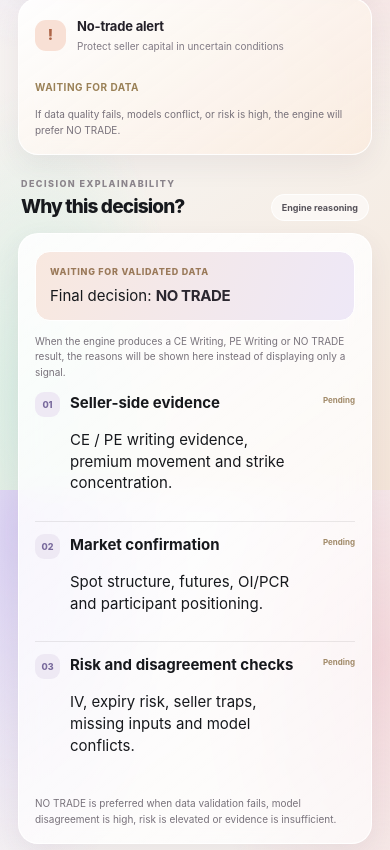
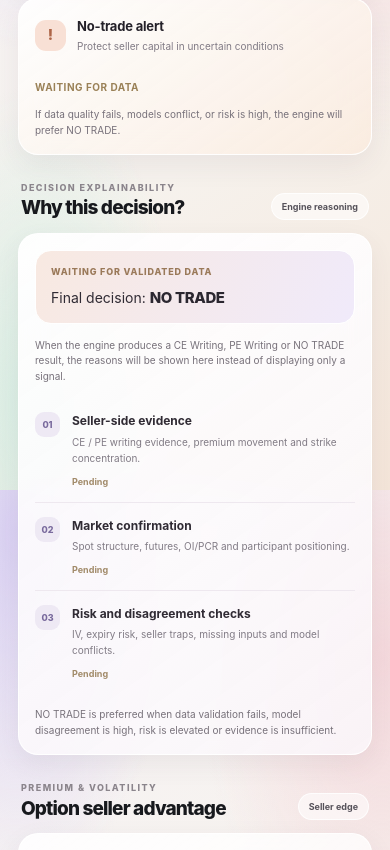
Before and after one commit to naveenm2020it-glitch/Option-Chain-Ai-Agent, a plain HTML site: page static/index.html in a window 390 px wide. Shown: the part 2042-2892 px from the top of the page. Drawn offline with Linux system fonts and the light colour scheme; no server answers.

Commit message:
Apply mobile-first spacing and pastel card alignment fixes

```diff
--- a/static/style.css
+++ b/static/style.css
@@ -163,3 +163,87 @@ footer{text-align:center;color:#8b858d;font-size:9px;padding:22px 12px 10px}
 .strategy-performance{margin-top:12px}
 .strategy-metrics{margin-top:14px}
 @media(min-width:560px){.strategy-grid{grid-template-columns:repeat(2,minmax(0,1fr))}}
+
+
+/* Explicit mobile-first alignment for newly added seller intelligence sections */
+.explain-card,.calendar-card,.strategy-card{
+  display:block!important;
+  width:100%;
+  box-sizing:border-box;
+  padding:18px!important;
+  border:1px solid rgba(255,255,255,.9)!important;
+  border-radius:22px!important;
+  background:linear-gradient(145deg,rgba(255,255,255,.94),rgba(250,246,250,.86))!important;
+  box-shadow:0 10px 26px rgba(76,62,82,.075)!important;
+}
+.decision-banner{
+  display:flex!important;
+  flex-direction:column!important;
+  align-items:flex-start!important;
+  justify-content:flex-start!important;
+  gap:8px!important;
+  width:100%;
+  box-sizing:border-box;
+  padding:15px!important;
+  border-radius:16px!important;
+  background:linear-gradient(115deg,#f8e9e1 0%,#f0eafa 100%)!important;
+}
+.decision-wait{display:block!important;width:100%;font-size:9px;line-height:1.4;letter-spacing:.09em;font-weight:800;color:#9a7959}
+.decision-result{display:block!important;width:100%;font-size:15px;line-height:1.4;color:#302b34;overflow-wrap:anywhere}
+.decision-result strong{font-weight:800}
+.explain-intro{display:block;font-size:11px;line-height:1.65;color:#77717a;margin:14px 0!important}
+.reason-list{display:flex!important;flex-direction:column!important;gap:0!important;width:100%}
+.reason-item{
+  display:grid!important;
+  grid-template-columns:30px minmax(0,1fr);
+  grid-template-rows:auto auto;
+  column-gap:11px!important;
+  row-gap:3px!important;
+  align-items:start!important;
+  padding:14px 0!important;
+  border-bottom:1px solid #eee8ef!important;
+}
+.reason-item:last-child{border-bottom:0!important}
+.reason-number{
+  grid-column:1;grid-row:1 / span 2;
+  display:grid!important;place-items:center;
+  width:28px;height:28px;border-radius:10px;
+  background:#eee8f6;color:#79699b;
+  font-size:10px;font-weight:800;
+}
+.reason-copy{grid-column:2;grid-row:1 / span 2;display:block!important;min-width:0}
+.reason-copy strong{display:block!important;font-size:12px;line-height:1.45;color:#302b34}
+.reason-copy p{display:block!important;margin:4px 0 0!important;font-size:10px;line-height:1.6;color:#817b85;overflow-wrap:anywhere}
+.reason-item em{grid-column:2;grid-row:3;display:block!important;margin-top:3px;font-size:9px;font-style:normal;font-weight:750;color:#a18a69}
+.feature-note{display:block;font-size:10px;line-height:1.65;color:#77717a;margin:13px 0 0!important}
+.calendar-state{
+  display:flex!important;flex-direction:row!important;align-items:flex-start!important;
+  gap:12px!important;padding:0 0 15px!important;
+  border-bottom:1px solid #eee8ef!important;
+}
+.calendar-state .metric-icon{margin:0!important;flex:none}
+.calendar-state-copy{display:flex!important;flex-direction:column!important;gap:5px!important;min-width:0;flex:1}
+.calendar-state-copy strong{display:block!important;font-size:12px;line-height:1.45;color:#302b34}
+.calendar-state-copy small{display:block!important;font-size:10px;line-height:1.55;color:#817b85}
+.calendar-categories{display:flex!important;flex-direction:column!important;width:100%;margin-top:4px}
+.calendar-event{
+  display:flex!important;flex-direction:column!important;align-items:flex-start!important;
+  gap:4px!important;padding:12px 0!important;
+  border-bottom:1px solid #eee8ef!important;
+}
+.calendar-event:last-child{border-bottom:0!important}
+.calendar-event strong{display:block!important;font-size:11px;line-height:1.45;color:#39343c}
+.calendar-event span{display:block!important;font-size:9px;line-height:1.45;color:#9a8a72;text-align:left!important}
+.advantage-grid .feature-card,.strategy-card{min-width:0}
+.strategy-grid{align-items:stretch}
+.strategy-card .feature-heading{display:flex!important;align-items:center!important;gap:11px!important;margin-bottom:13px!important}
+.strategy-card .level-line{display:flex!important;justify-content:space-between!important;gap:12px;padding:9px 0!important}
+.strategy-performance{display:block!important;margin-top:13px}
+.sub-feature-title{margin-top:26px!important;margin-bottom:13px!important}
+.sub-feature-title h2{line-height:1.2}
+@media(max-width:559px){
+  .explain-card,.calendar-card,.strategy-card{padding:16px!important;border-radius:20px!important}
+  .reason-item{grid-template-columns:28px minmax(0,1fr);column-gap:9px!important}
+  .calendar-event{padding:11px 0!important}
+  .decision-result{font-size:14px}
+}
```
